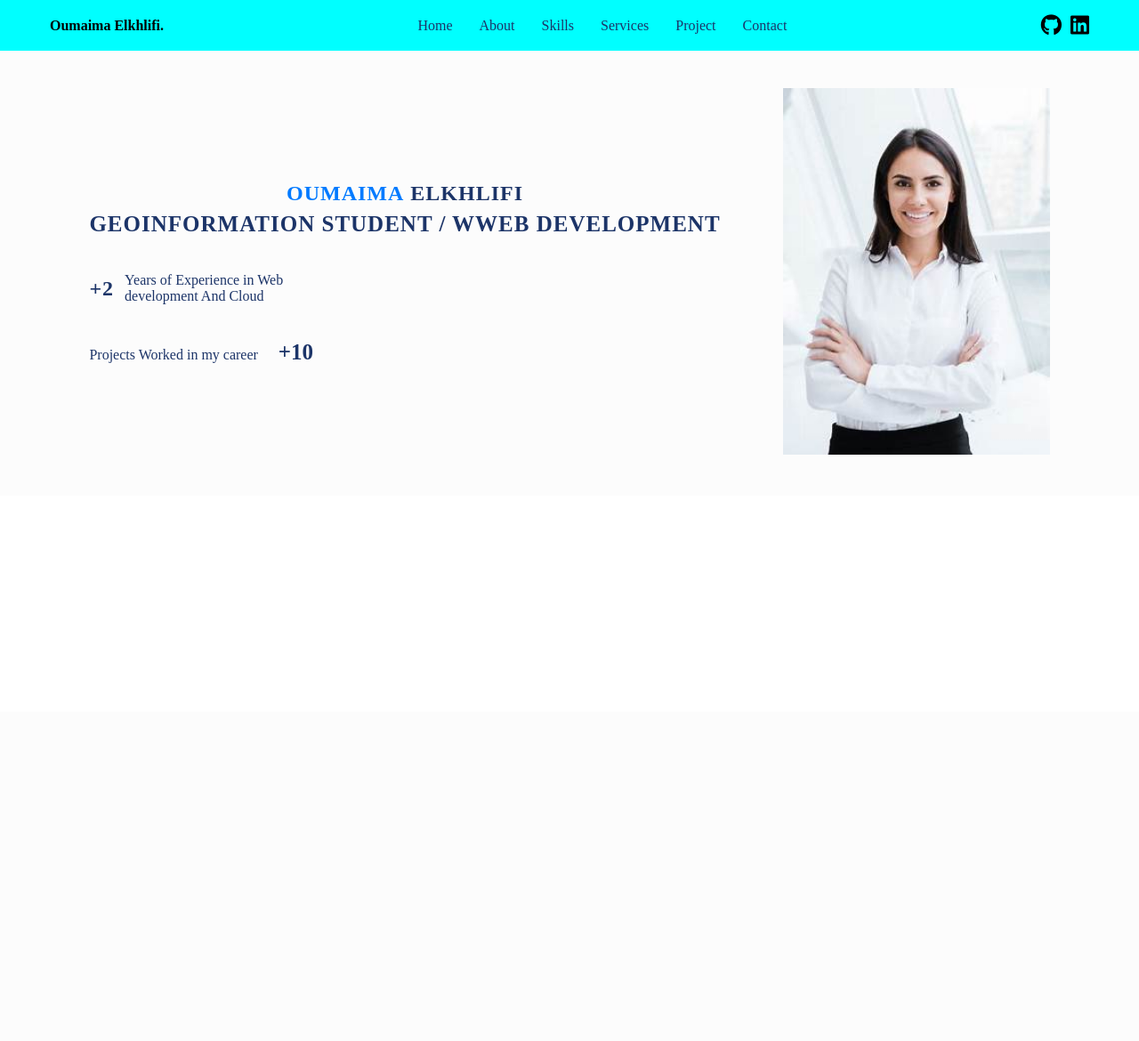
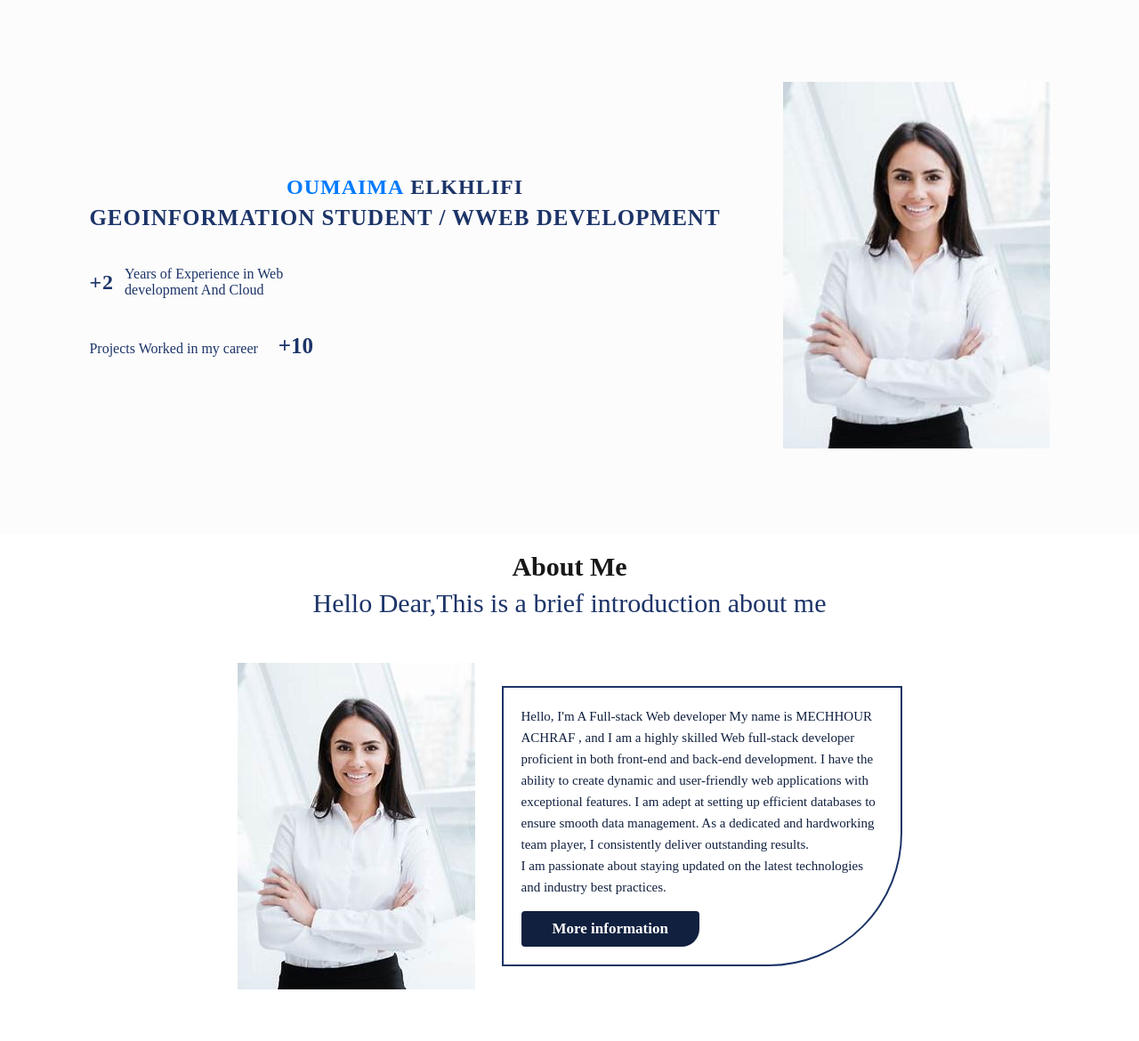
Before and after one commit to oumaimaelklifi/Portfolio, a Django app: page / in a window 1280 px wide. Shown: the whole page at 89% size. Before the commit the page ends 511 px from the top, so only its background shows below. Run offline with Django 5.2, Linux system fonts and the light colour scheme; some web fonts are replaced.

Commit message:
modification

```diff
--- a/templates/about.html
+++ b/templates/about.html
@@ -9,9 +9,7 @@
     <link href="https://cdnjs.cloudflare.com/ajax/libs/font-awesome/6.0.0-beta3/css/all.min.css" rel="stylesheet">
     <title>Oumaima El Khlifi</title>
     <style>
-        :root {
-    --swiper-theme-color: #007aff;
-}
+
         *{
             padding: 0%;
             margin: 0%;
@@ -19,43 +17,13 @@
             font-family: Paprika;
             box-sizing: border-box;
             text-decoration: none;
+
         }
 
         html{
             scroll-behavior: smooth;
         }
 
-        nav{
-            display: flex;
-            align-items: center;
-            justify-content: space-between;
-        }
-
-        header{
-            padding: 16px 56px;
-            position: sticky;
-            top: 0;
-            z-index: 100;
-            background-color: aqua;
-        }
-
-
-        .nav_bar ul  {
-            display: flex;
-            justify-content: space-around;
-            align-items: center;
-            gap: 30px;
-        }
-
-        .nav_bar ul li{
-            color: #1c3468;
-
-        }
-
-        .nav_bar ul li:hover{
-
-            font-weight: 900;
-        }
         .social_media{
             display: flex;
             justify-content: center;
@@ -71,12 +39,43 @@
             color: black;
 
         }
+
+        .navbar {
+
+            display: flex;
+            flex-direction: row;
+            justify-content: space-between;
+            align-items: center;
+            padding: 16px 56px;
+
+        }
+
+        .nav {
+            display: flex;
+        }
+
+        .menu-sec ul{
+            display: flex;
+            gap: 30px;
+
+        }
+
+        .menu-sec ul li a {
+            color: #1c3468;
+
+        }
+
+        .menu-sec ul li a:hover {
+            font-weight: 700;
+        }
+
+
         section{
             display: flex;
             align-items: center;
             justify-content: center;
             width: 100%;
-            height: 500px;
+            height: 600px;
             color:#1c3468;
             gap: 70px;
             background-color: rgb(140, 147, 160);
@@ -85,7 +84,6 @@
              background-size: cover;
 
             background-color: rgb(252, 252, 252);
-
 
 
         }
@@ -113,25 +111,85 @@
 
         .Image img{
             width: 300px;
+        }
+        .aboutme{
+            margin-bottom: 7px;
+            font-size: 30px;
+            color: rgb(24, 24, 24);
+            font-family:'Sans Serif';
+            font-weight: 900;
+        }
+        .title{
+           display: flex;
+           align-items: center;
+           flex-direction: column;
+           justify-content: center;
+           margin-bottom: 50px;
+        }
+        .title p{
+            font-size: 30px;
+            color: #1c3468;
 
         }
+        .Paragraphe {
+
+            padding: 20px 20px;
+            border: 2px solid #1c3468;
+            text-decoration-line: none;
+            border-bottom-right-radius: 150px;
+            width: 450px;
+        }
+        article{
+            margin-top: 20px;
+            height: 550px;
+        }
+        .Paragraphe p{
+            font-size: 15px;
+            color: #11203f;
+            font-family:'Sans Serif';
+            line-height: 1.6;
+        }
+
+        .Partie2{
+            display: flex;
+            align-items: center;
+            justify-content: center;
+            gap: 30px;
+            }
+
+        .more_about_me{
+            background-color: #11203f;
+            color: white;
+            font-size: 17px;
+            padding: 10px 35px;
+            text-align: center;
+            font-weight: 700;
+            border: none;
+            font-family: 'Sans Serif';
+            margin-top: 15px;
+            border-radius: 4px;
+            border-bottom-right-radius: 20px;
+
+
+
+        }
+
     </style>
 </head>
 <body>
-
-    <header>
-        <nav>
+    <!-- <div class="navbar ">
         <div class="name">
             <h4 >Oumaima Elkhlifi.</h4>
         </div>
-            <div class="nav_bar">
-                <ul>
-                    <a href=""><li>Home</li></a>
-                    <a href=""><li>About</li></a>
-                    <a href=""><li>Skills</li>
-                    <a href=""><li>Services</li></a>
-                    <a href=""><li>Project</li></a>
-                    <a href=""><li>Contact</li></a>
+
+        <div id="menuSection" class="menu-sec">
+          <ul class="nav">
+            <li><a href="">Home</a></li>
+            <li><a href="">About</a></li>
+            <li><a href="">Skills</a></li>
+            <li><a href="">Services</a></li>
+            <li><a href="">Project</a></li>
+            <li><a href="">Conatct</a></li>
           </ul>
         </div>
         <div class="social_media">
@@ -141,10 +199,10 @@
             <a href="https://www.linkedin.com/in/yourusername" >
                 <i class="fab fa-linkedin"></i>
             </a>
+        </div>
+      </div> -->
 
-            </div>
-        </nav>
-    </header>
+
     <section >
        <div class="informations_personlles">
             <h1 style="margin-bottom: 7px;"><span>Oumaima</span> Elkhlifi</h1>
@@ -159,15 +217,32 @@
            <div class="project">
               <p>Projects Worked in my career <span style="font-size: 25px;font-weight: 800;color: #1c3468;"> &nbsp;&nbsp; +10</span></p>
 
+
            </div>
        </div>
        <div class="Image ">
         <img src="{% static '/assets/image.png' %}" alt="nn">
+       </div>
+    </section>
 
+    <article>
+        <div class="about">
+            <div class="title">
+                <h3  class="aboutme">About Me</h3>
+                <p>Hello Dear,This is a brief introduction about me</p>
+            </div>
+            <div class="Partie2">
+                <img src="{% static '/assets/image.png' %}" alt="nn">
+            <div class="Paragraphe">
+
+                <p>Hello, I'm A Full-stack Web developer
+                    My name is MECHHOUR ACHRAF , and I am a highly skilled Web full-stack developer proficient in both front-end and back-end development. I have the ability to create dynamic and user-friendly web applications with exceptional features. I am adept at setting up efficient databases to ensure smooth data management. As a dedicated and hardworking team player, I consistently deliver outstanding results. <br>I am passionate about staying updated on the latest technologies and industry best practices.
+                </p>
+                <button class="more_about_me">More information</button>
+            </div></div>
 
         </div>
-
-    </section>
+    </article>
 
 </body>
 </html>
```
Also changed, not shown: templates/contact.html (+9 -0 lines). Lines whose indentation alone changed are shown as unchanged.
